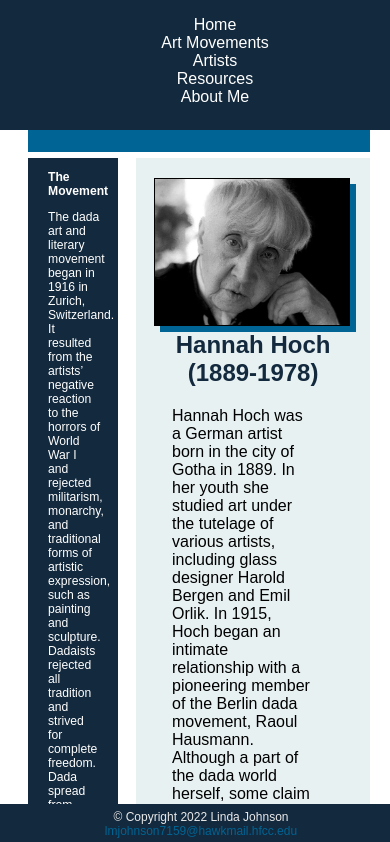
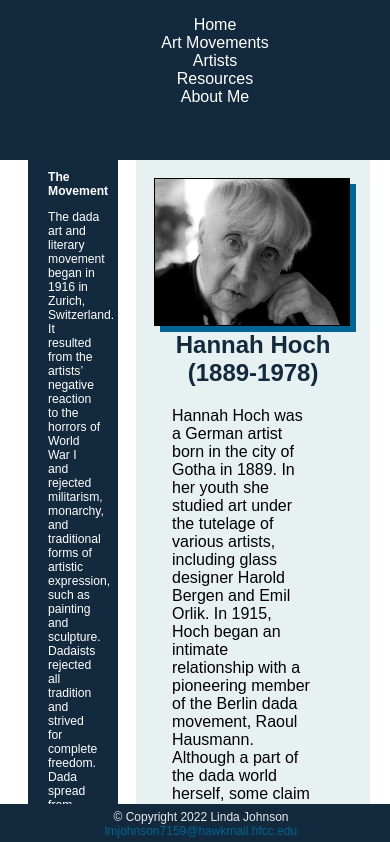
Before and after one commit to linnylouwo/HTML-CIS-Project, a plain HTML site: page dada.html in a window 390 px wide. Shown: the top 842 px of the page. Drawn offline with Linux system fonts and the light colour scheme.

Commit message:
Update overall.css

```diff
--- a/overall.css
+++ b/overall.css
@@ -162,7 +162,7 @@ nav {  position: fixed;
 	   text-align: center;
 	   width: 100%;
 	   top: 0; left: 0; right: 0;
-		height: 130px;}
+		height: 160px;}
 nav li {
 display: block; padding: 0 30px 0 30px; }
 }
```
